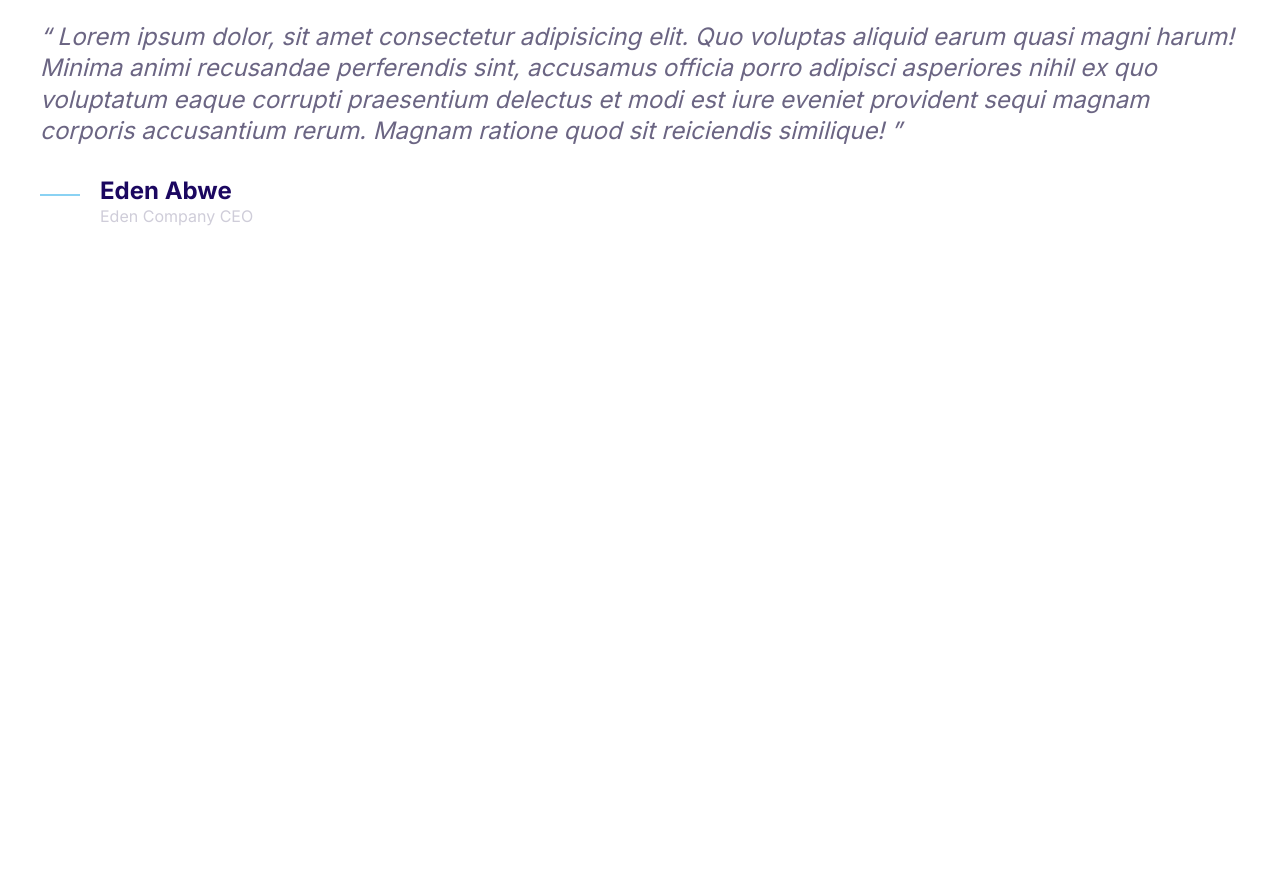
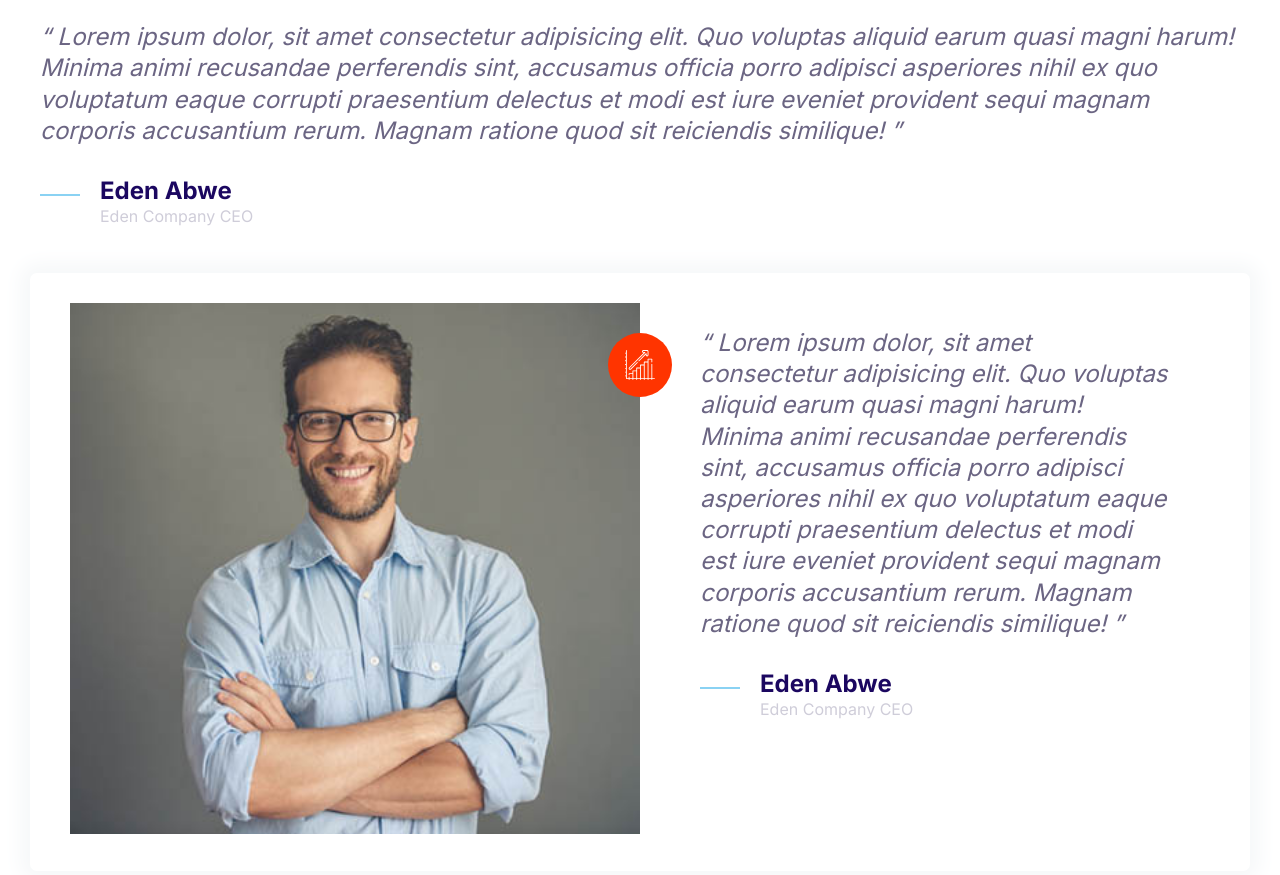
Before and after one commit to webdeveden/edenify, a plain HTML site: page index.html in a window 1280 px wide. Shown: the part 1891-2766 px from the top of the page. Before the commit the page ends 2158 px from the top, so only its background shows below. Drawn offline with nearby package versions, Linux system fonts and the light colour scheme.

Commit message:
defining a testimonial , image with a quoteusing grid

```diff
--- a/css/styles.css
+++ b/css/styles.css
@@ -166,9 +166,16 @@ a {
   width: 40px;
   height: 40px;
 }
+.icon--small {
+  width: 30px;
+  height: 30px;
+}
 
 .icon--primary {
   fill: var(--color-primary);
+}
+.icon--white {
+  fill: #fff;
 }
 
 .icon-container {
@@ -179,6 +186,10 @@ a {
   width: 64px;
   height: 64px;
   border-radius: 100%;
+}
+
+.icon-container--accent {
+  background: var(--color-accent);
 }
 
 /*Button*/
@@ -427,3 +438,45 @@ a {
     font-size: 1.6rem;
   }
 }
+
+/*Grids*/
+
+.grid {
+  display: grid;
+}
+
+@media screen and (min-width: 768px) {
+  .grid--1x2 {
+    grid-template-columns: repeat(2, 1fr);
+  }
+}
+
+/*Testimonial */
+
+.testimonial--container {
+  padding: 3rem 4rem;
+}
+
+.testimonial__image-container {
+  position: relative;
+}
+.testimonial__image {
+  width: 100%;
+}
+
+.testimonial__image-container > .icon-container--accent {
+  position: absolute;
+  top: 3rem;
+  right: -32px;
+}
+
+@media screen and (min-width: 768px) {
+  .testimonial--container .quote,
+  .testimonial--container .quote__author {
+    font-size: 2.4rem;
+  }
+
+  .testimonial--container .quote {
+    margin-left: 6rem;
+  }
+}
--- a/index.html
+++ b/index.html
@@ -117,9 +117,49 @@
             <h3 class="media__title quote__author">Eden Abwe</h3>
             <p class="media__text quote-author__company">Eden Company CEO</p>
           </div>
+        </div>
       </footer>
     </blockquote>
-
+    <div class="card testimonial--container">
+      <div class="grid grid--1x2">
+        <div class="testimonial__image-container">
+          <img
+            class="testimonial__image"
+            src="./images/testimonial.jpg"
+            alt="a customer with a smilling face"
+          />
+          <span class="icon-container icon-container--accent">
+            <svg class="icon icon--white icon--small">
+              <use xlink:href="../icons/sprite.svg#growth"></use>
+            </svg>
+          </span>
+        </div>
+        <blockquote class="quote">
+          <p class="quote__text">
+            Lorem ipsum dolor, sit amet consectetur adipisicing elit. Quo
+            voluptas aliquid earum quasi magni harum! Minima animi recusandae
+            perferendis sint, accusamus officia porro adipisci asperiores nihil
+            ex quo voluptatum eaque corrupti praesentium delectus et modi est
+            iure eveniet provident sequi magnam corporis accusantium rerum.
+            Magnam ratione quod sit reiciendis similique!
+          </p>
+          <footer>
+            <div class="media">
+              <div class="media__image">
+                <svg class="icon icon--primary quote__line">
+                  <use xlink:href="../icons/sprite.svg#line"></use>
+                </svg>
+              </div>
+              <div class="media__body">
+                <h3 class="media__title quote__author">Eden Abwe</h3>
+                <p class="media__text quote-author__company">
+                  Eden Company CEO
+                </p>
+              </div>
+            </div>
+          </footer>
+        </blockquote>
+      </div>
     </div>
   </body>
 </html>
```
Also changed, not shown: components/testimonial.html (added, +39 -0 lines), images/testimonial.jpg (added).
